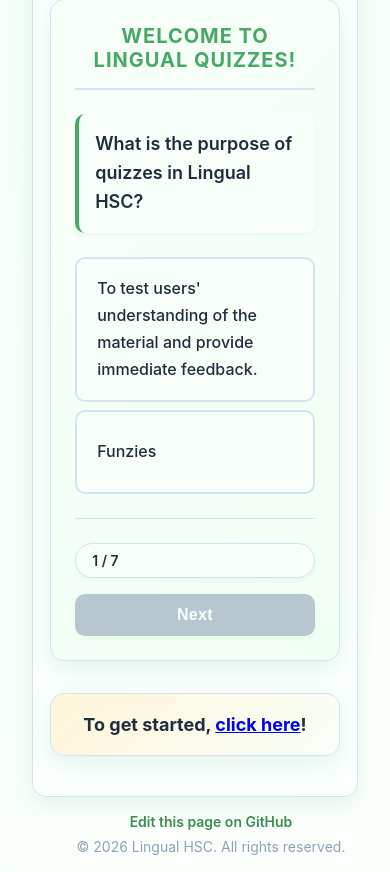
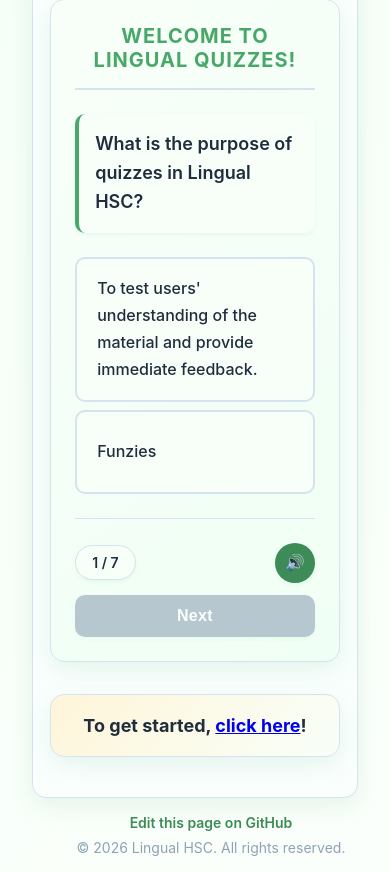
Before and after one commit to RishiS-HSCProjects/12AT2-LingualHSC, a Flask app: page /tutorial/lessons/getting-started in a window 390 px wide. Shown: the part 1518-2390 px from the top of the page. Run offline with Flask 3, Linux system fonts and the light colour scheme; the visitor is signed in with stand-in values (Sample User, id 1); parts of the project's set-up code (start-up, migrations or seed data) failed here and were passed over.

Commit message:
Add quick-access, landing UI, quiz audio, validate
Add user quick-access cards to the account page and expand landing content and styling (new sections, CTAs and responsive adjustments). Pass get_translatable into the landing template, update templates to conditionally show a start-learning link in the tutorial module, and add an account_link block to the module base. Enhance quiz UX: add an audio mute toggle with sessionStorage persistence, manage audio playback/cleanup, and adjust quiz layout/styles for accessibility. Add server-side form validation to ensure at least one lesson is selected in LessonQuizConfigForm. Also include new translatable text for a hero jump prompt.

Signed-off-by: Rishi Sahasrabuddhe <149483886+Rishi-Sahasrabuddhe@users.noreply.github.com>

```diff
--- a/lingual/modules/tutorial/static/styles/tutorial.css
+++ b/lingual/modules/tutorial/static/styles/tutorial.css
@@ -70,12 +70,22 @@ nav #nav-opt a {
    padding: 8px 16px;
    border-radius: var(--radius-medium);
    background-color: transparent;
-   transition: color var(--transition-base), background-color var(--transition-base);
+   transition: color var(--transition-base), background-color var(--transition-base), box-shadow var(--transition-base);
 }
 
 nav #nav-opt a:hover {
    color: var(--colour-accent-strong);
    background-color: var(--colour-accent-soft);
+}
+
+nav #nav-opt a#start-learning-btn {
+   background-color: color-mix(in srgb, var(--colour-accent-amber) 40%, transparent);
+   color: var(--colour-primary);
+}
+
+nav #nav-opt a#start-learning-btn:hover {
+   background-color: color-mix(in srgb, var(--colour-accent-amber) 80%, transparent);
+   box-shadow: var(--shadow-quiz-button);
 }
 
 nav #nav-opt img {
--- a/lingual/modules/tutorial/templates/tutorial-template.html
+++ b/lingual/modules/tutorial/templates/tutorial-template.html
@@ -26,6 +26,13 @@
 <a href="{{ url_for('tutorial.lessons') }}">Lessons</a>
 <a href="{{ url_for('main.landing') }}">Back to Lingual HSC</a>
 {% endblock %}
+{% block account_link %}
+{% if current_user.is_authenticated %}
+{{ super() }}
+{% else %}
+<a href="{{ url_for('main.app') }}" id="start-learning-btn">Start Learning</a>
+{% endif %}
+{% endblock %}
 
 {% block body %}
 
--- a/lingual/static/js/lesson-utils.js
+++ b/lingual/static/js/lesson-utils.js
@@ -161,6 +161,15 @@ class QuizRenderer {
         this.lockDelay = lockDelay;
 
         this.quizCache = {};
+        this.currentAudio = null;
+        this.audioStorageKey = "lingual-quiz-audio-muted";
+        this.isAudioMuted = false;
+
+        try {
+            this.isAudioMuted = sessionStorage.getItem(this.audioStorageKey) === "true";
+        } catch (_) {
+            this.isAudioMuted = false;
+        }
 
         this.init();
     }
@@ -408,14 +417,49 @@ class QuizRenderer {
         ${bodyHTML}
         ${explanationHTML}
         <div class="quiz-controls">
-            <span class="quiz-progress">
-                ${index + 1} / ${questions.length}
-            </span>
+            <div class="quiz-controls-left">
+                <span class="quiz-progress">
+                    ${index + 1} / ${questions.length}
+                </span>
+                <button class="quiz-audio-toggle" type="button"></button>
+            </div>
             <button class="quiz-next-btn" disabled>
                 ${index + 1 < questions.length ? "Next" : "Finish"}
             </button>
         </div>
     `;
+
+        const audioToggleBtn = container.querySelector(".quiz-audio-toggle");
+
+        const syncAudioToggle = () => {
+            if (!audioToggleBtn) return;
+
+            audioToggleBtn.classList.toggle("is-muted", this.isAudioMuted);
+            audioToggleBtn.setAttribute("aria-pressed", String(this.isAudioMuted));
+            audioToggleBtn.setAttribute("aria-label", this.isAudioMuted ? "Unmute quiz audio" : "Mute quiz audio");
+            audioToggleBtn.setAttribute("title", this.isAudioMuted ? "Unmute audio" : "Mute audio");
+            audioToggleBtn.textContent = this.isAudioMuted ? "🔇" : "🔊";
+        };
+
+        syncAudioToggle();
+
+        audioToggleBtn?.addEventListener("click", () => {
+            this.isAudioMuted = !this.isAudioMuted;
+
+            try {
+                sessionStorage.setItem(this.audioStorageKey, String(this.isAudioMuted));
+            } catch (_) {
+                // Ignore storage failures; mute still works for this page instance.
+            }
+
+            if (this.isAudioMuted && this.currentAudio) {
+                this.currentAudio.pause();
+                this.currentAudio.src = "";
+                this.currentAudio = null;
+            }
+
+            syncAudioToggle();
+        });
 
         if (index !== 0 && q.type === "input") {
             // Focus input if user is working through a specific quiz
@@ -622,7 +666,9 @@ class QuizRenderer {
             });
         }
 
-        function handleAudio() {
+        const handleAudio = () => {
+            if (this.isAudioMuted) return;
+
             let audio;
             if ((audio = q["audio-unconditional"]) ?? false) {
                 fetch(`api/audio?id=${audio}`, {
@@ -640,22 +686,22 @@ class QuizRenderer {
                         if (!data?.path) {
                             throw new Error("Audio path not provided in response");
                         }
-                        currentAudio = new Audio(data.path);
-                        currentAudio.play().catch(e => {
+                        this.currentAudio = new Audio(data.path);
+                        this.currentAudio.play().catch(e => {
                             console.warn("Failed to play audio. This may be due to browser restrictions.", e);
                         });
                     }).catch(e => {
                     console.error("An error occurred while fetching or playing audio.", e);
                 });
             }
-        }
+        };
 
         /* ---------- Navigation ---------- */
         nextBtn.addEventListener("click", () => {
-            if (currentAudio) {
-                currentAudio.pause();
-                currentAudio.src = "";
-                currentAudio = null;
+            if (this.currentAudio) {
+                this.currentAudio.pause();
+                this.currentAudio.src = "";
+                this.currentAudio = null;
             }
 
             if (index + 1 < questions.length) { // More questions remain
@@ -701,7 +747,7 @@ class QuizRenderer {
             subtitle = "Consider rereading the material.";
         } else {
             header = "Needs Improvement";
-            subtitle = "Review the lesson and retry.";
+            subtitle = "Review the lesson and try again.";
         }
 
         // Render summary HTML
--- a/lingual/static/styles/lesson.css
+++ b/lingual/static/styles/lesson.css
@@ -632,6 +632,12 @@ body {
     border-top: 1px solid var(--border-subtle);
 }
 
+.quiz .quiz-controls-left {
+    display: flex;
+    align-items: center;
+    gap: 0.75rem;
+}
+
 .quiz .quiz-progress {
     color: var(--colour-primary);
     text-align: left;
@@ -642,6 +648,24 @@ body {
     border-radius: var(--radius-pill);
     border: 1px solid var(--border-subtle);
     box-shadow: var(--shadow-card);
+}
+
+.quiz .quiz-audio-toggle {
+    min-width: 2.5rem;
+    width: 2.5rem;
+    height: 2.5rem;
+    padding: 0;
+    border-radius: 50%;
+    font-size: 1rem;
+    line-height: 1;
+    display: inline-flex;
+    align-items: center;
+    justify-content: center;
+    flex-shrink: 0;
+}
+
+.quiz .quiz-audio-toggle.is-muted {
+    background-color: var(--colour-muted);
 }
 
 /* Quiz buttons */
@@ -699,7 +723,9 @@ body {
 }
 
 .quiz .quiz-next-btn {
-    width: 40%;
+    min-width: 9rem;
+    width: auto;
+    margin-left: auto;
 }
 
 .quiz .actions {
@@ -818,6 +844,11 @@ body {
     .quiz .quiz-controls {
         flex-direction: column;
         align-items: stretch;
+        gap: 0.75rem;
+    }
+
+    .quiz .quiz-controls-left {
+        justify-content: space-between;
     }
 
     .quiz .quiz-next-btn,
--- a/lingual/templates/module-base.html
+++ b/lingual/templates/module-base.html
@@ -16,7 +16,9 @@
         <div id="nav-opt">
             {% block nav_links %}
             {% endblock %}
+            {% block account_link %}
             <a href="{{ url_for('main.account') }}">Account</a>
+            {% endblock %}
         </div>
     </div>
 </nav>
```
Also changed, not shown: lingual/utils/quiz_manager.py (+6 -2 lines), lingual/utils/translatable.json (+7 -0 lines).
